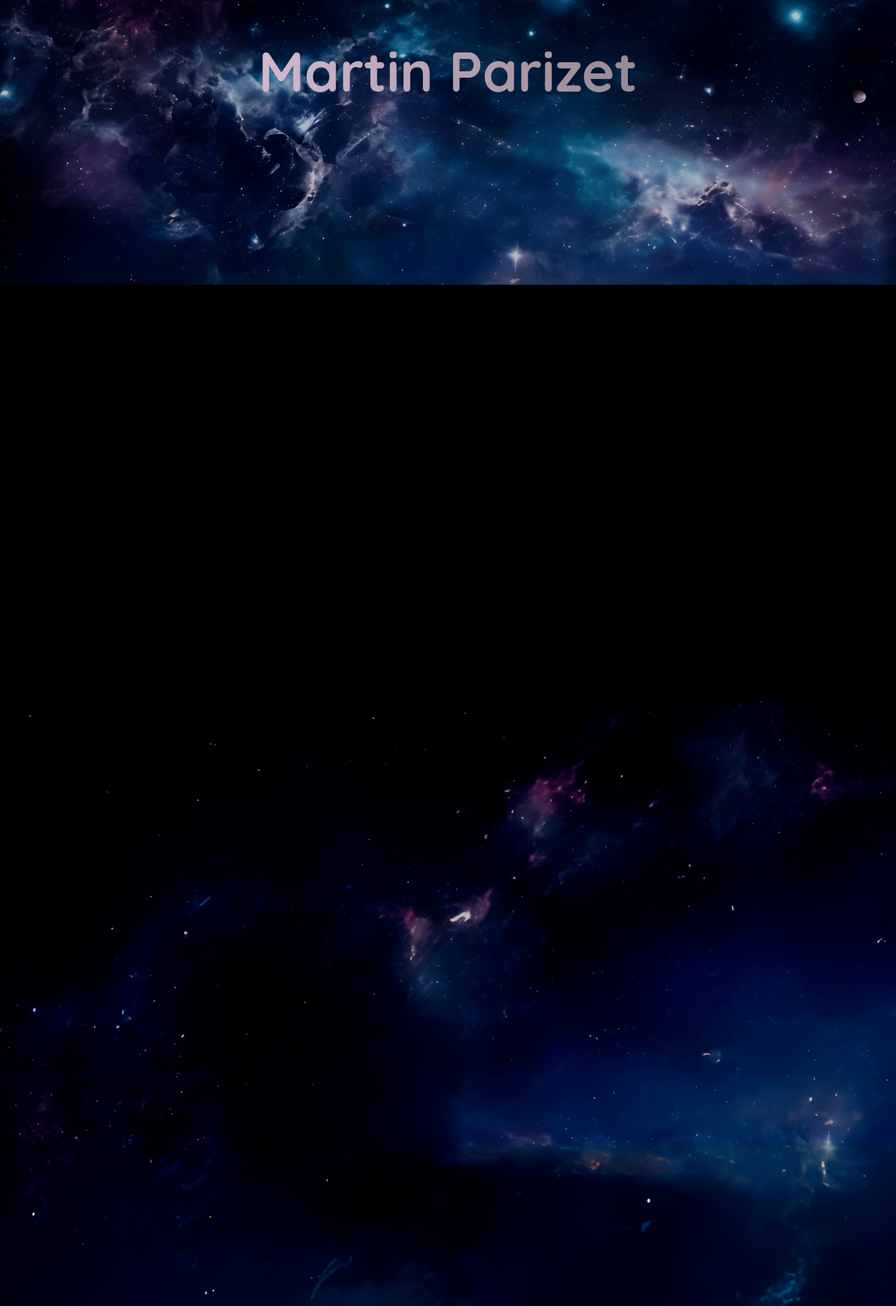
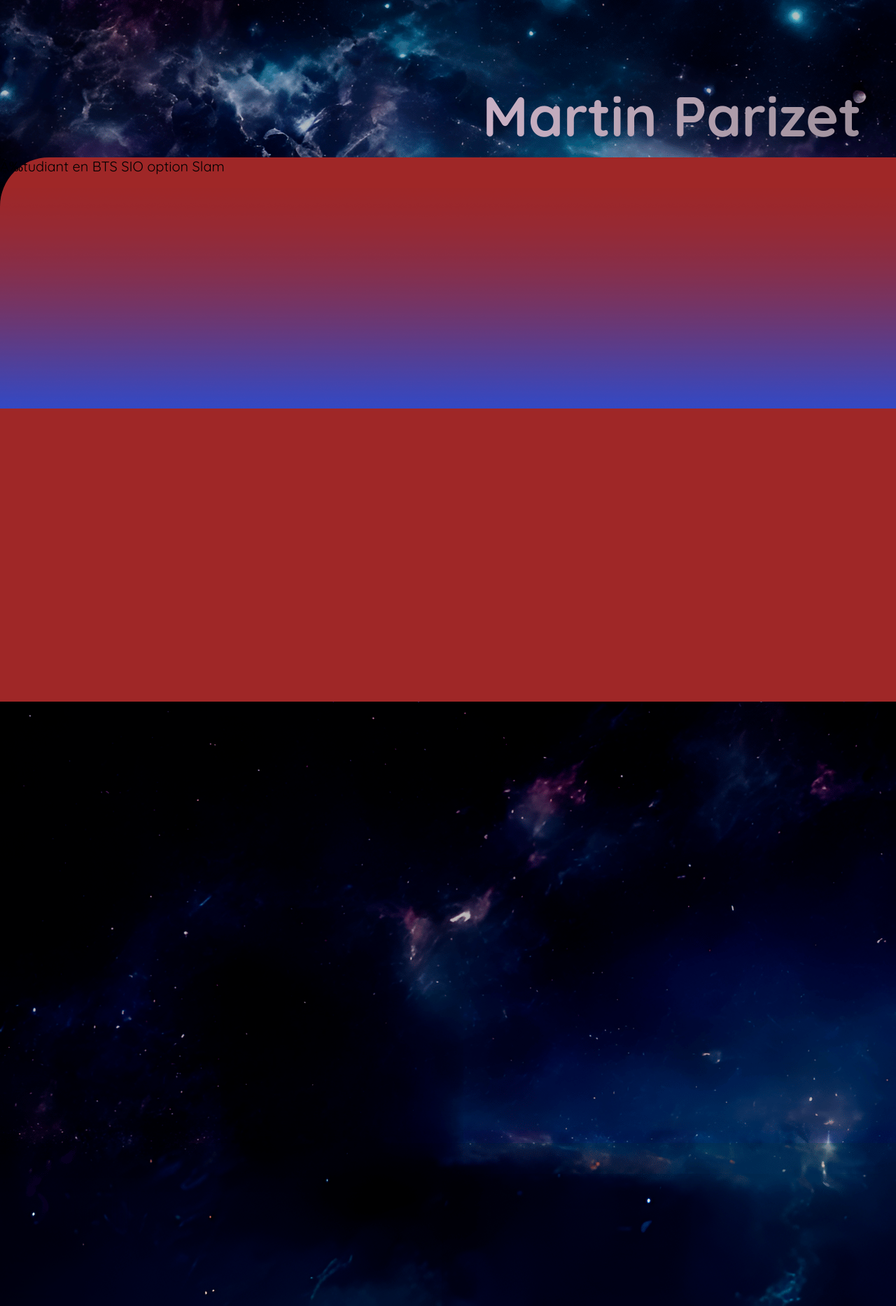
Before and after one commit to ParizetM/Portfolio, a PHP site: page / in a window 1280 px wide; the page is wider, and only the part inside the window is pictured. Shown: the part 77-1944 px from the top of that part at 70% size. Run offline with PHP 8.4, Linux system fonts and the light colour scheme.

Commit message:
update blue fade

```diff
--- a/index.html
+++ b/index.html
@@ -21,6 +21,7 @@
         </div>
         <div class="body_L1_fond">
             <h1>Martin Parizet</h1>
+            <img class="blue_fade" src="IMG/blue fade.png" alt="">
             <div class="body_L1_box">
                 <p>Étudiant en BTS SIO option Slam</p>
             </div>
--- a/style.css
+++ b/style.css
@@ -93,11 +93,15 @@
 .body_L1_left img {
     float: right;
 }
+.blue_fade {
+
+}
 .body_L1_box {
-    margin-top: 20%;
-    background-color: black;
+    margin-top: -20%;
+    background-color: rgb(159, 39, 39);
     max-width: 100%;
     height: 200%;
+    border-radius: 70px;
 }
 
 /* #endregion body_L1 */
```
Also changed, not shown: IMG/Calque 0.png (added), IMG/blue fade.png (added).
